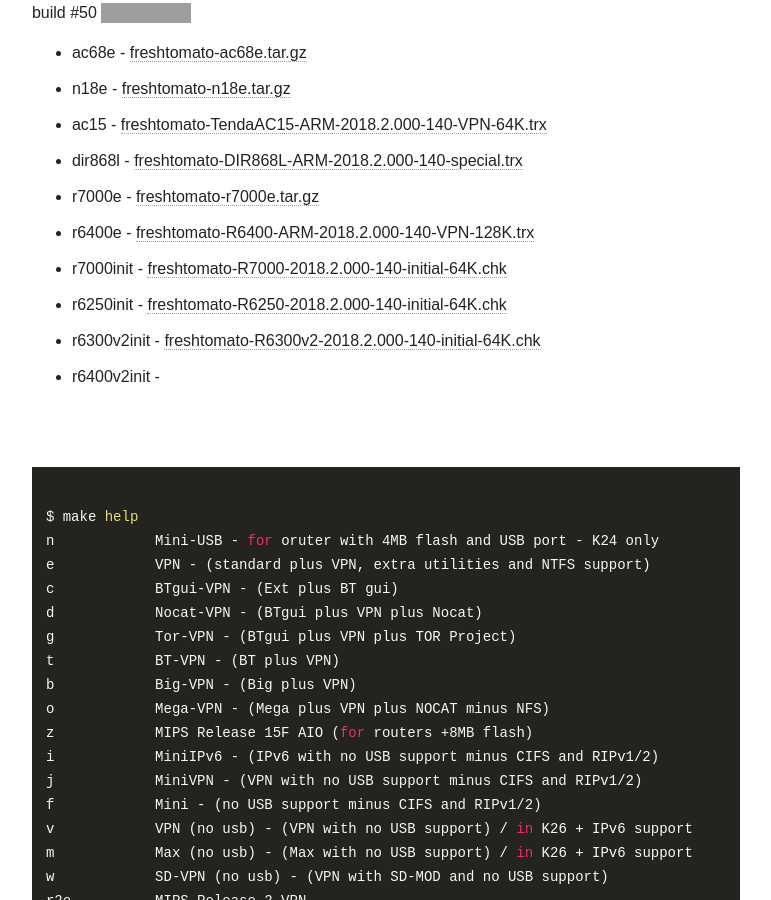
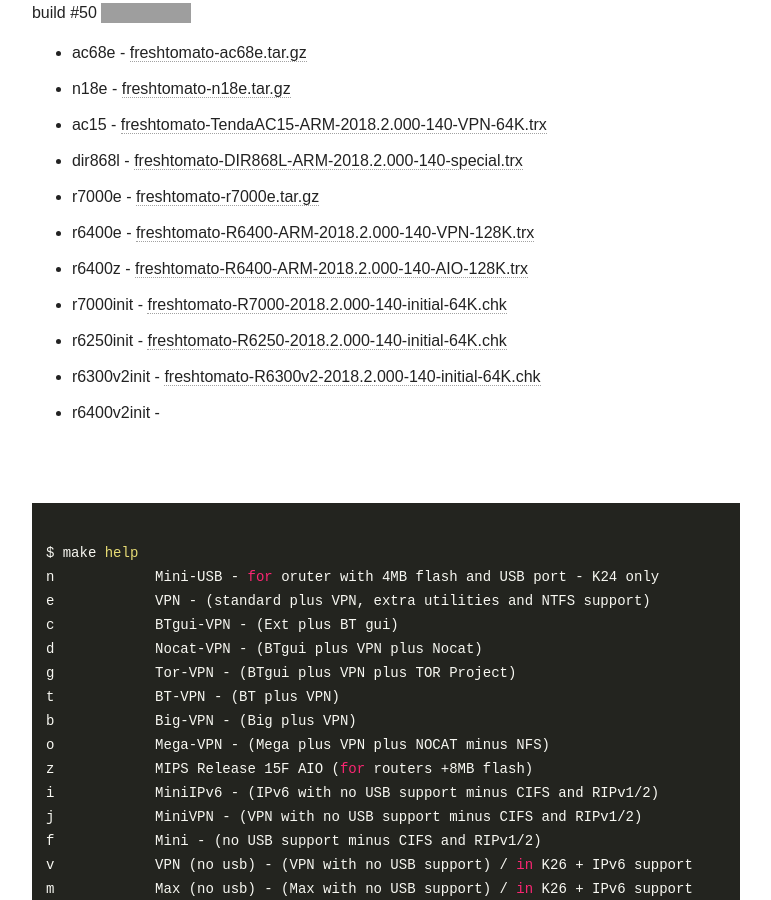
Before and after one commit to oglopss/freshTomato-ARM-ci-jekyll, a Jekyll site: the page built from index.html, in a window 1280 px wide and 900 px high, scrolled down 595 px. Shown: the whole window, without its empty margins (254-1025 px from the left). Built offline with Jekyll 4.4.1, drawn with Linux system fonts in a browser that asks for light colours; nearby versions of some CDN libraries; grey boxes are pictures that could not be loaded.

Commit message:
Travis build 50 r6400z pushed to gh-pages

```diff
--- a/_data/ss.yml
+++ b/_data/ss.yml
@@ -10,3 +10,4 @@
   - 0009 r6400e freshtomato-R6400-ARM-2018.2.000-140-VPN-128K.trx
   - 0014 r6400v2init
   - 0013 r6300v2init freshtomato-R6300v2-2018.2.000-140-initial-64K.chk
+  - 0010 r6400z freshtomato-R6400-ARM-2018.2.000-140-AIO-128K.trx
```
